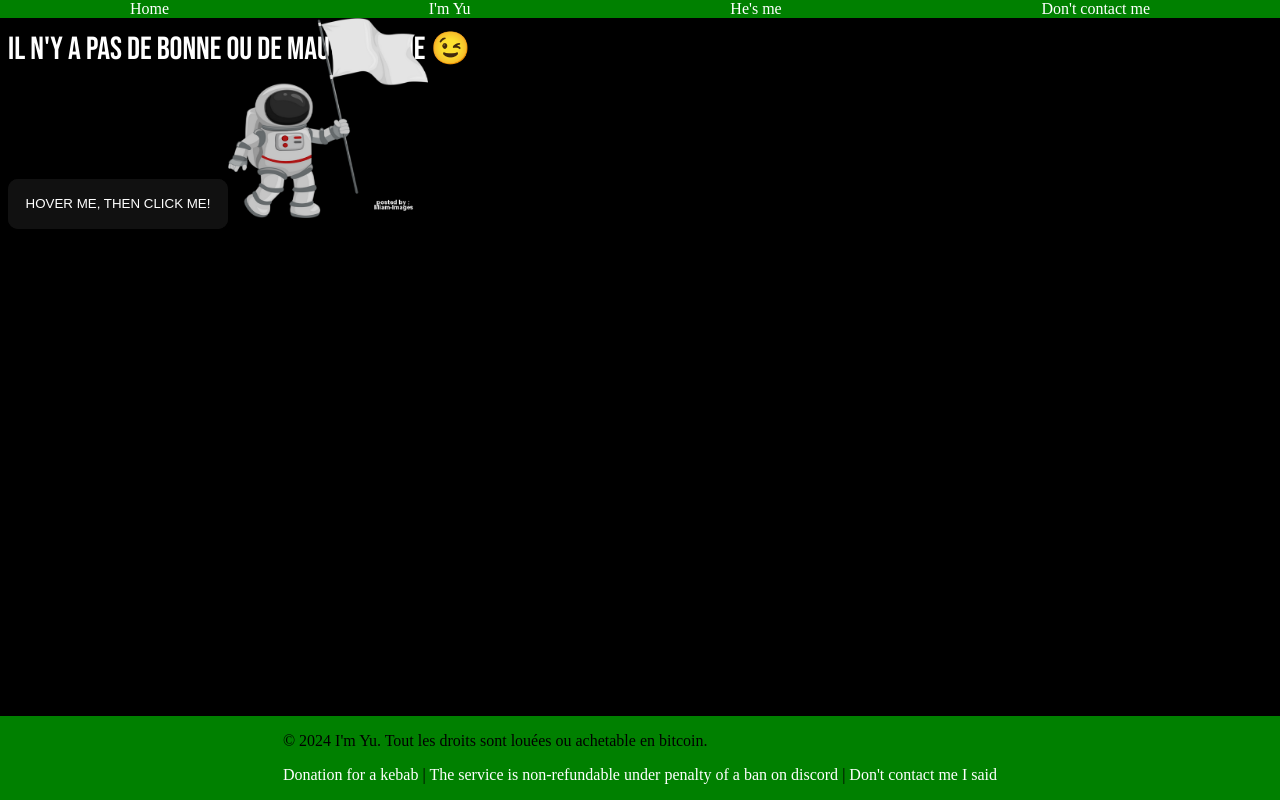
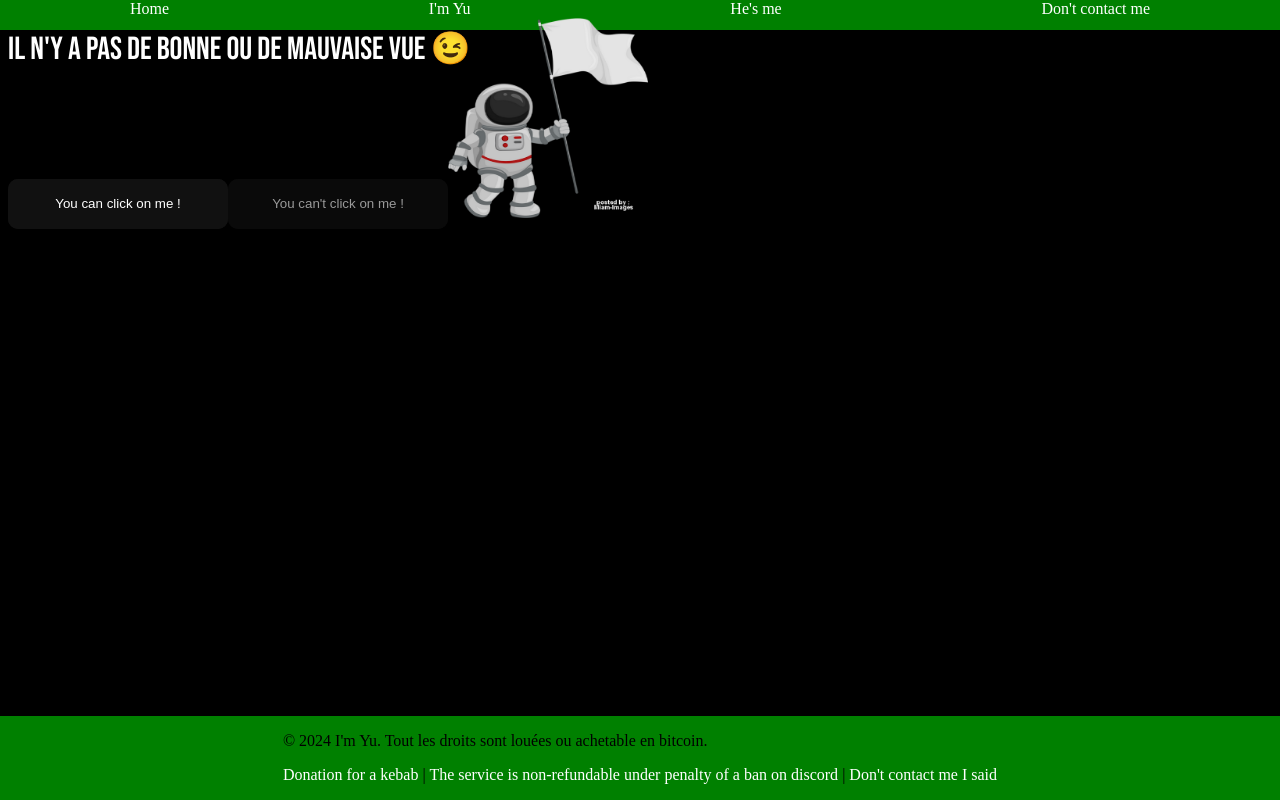
Before and after one commit to AmirDjelidi/Tp3_Interface_design, a Vue app in the folder vue-oauth-microsoft-graph/: page / in a window 1280 px wide. Built offline with nearby package versions, Linux system fonts and the light colour scheme; a web font is replaced by a local one.

Commit message:
Ex 7: create BaseButton with Primary color

```diff
--- a/vue-oauth-microsoft-graph/public/index.html
+++ b/vue-oauth-microsoft-graph/public/index.html
@@ -11,7 +11,7 @@
 
       <title><%= htmlWebpackPlugin.options.title %></title>
   </head>
-  <body style="background-color: black">
+  <body style="background-color: black;overflow-x: hidden">
     <noscript>
       <strong>We're sorry but <%= htmlWebpackPlugin.options.title %> doesn't work properly without JavaScript enabled. Please enable it to continue.</strong>
     </noscript>
--- a/vue-oauth-microsoft-graph/src/components/BaseButton.vue
+++ b/vue-oauth-microsoft-graph/src/components/BaseButton.vue
@@ -1,10 +1,11 @@
-<script setup>
+<template>
+  <button class="glow-on-hover" type="button">You can click on me !</button>
+  <button :disabled=true class="glow-on-hover disabled" type="button" >You can't click on me !</button>
+</template>
+
+<script>
 
 </script>
-
-<template>
-  <button class="glow-on-hover" type="button">HOVER ME, THEN CLICK ME!</button>
-</template>
 
 <style scoped>
 
@@ -19,6 +20,13 @@
   position: relative;
   z-index: 0;
   border-radius: 10px;
+
+}
+
+.glow-on-hover.disabled {
+  cursor: not-allowed;
+  opacity: 0.6;
+  animation: none;
 }
 
 .glow-on-hover:before {
@@ -48,7 +56,8 @@
   animation: ease-in-out fade-in 1s;
 }
 
-.glow-on-hover:hover:before {
+
+.glow-on-hover:not(.disabled):hover:before {
   opacity: 1;
 }
 
@@ -70,8 +79,5 @@
   100% { background-position: 0 0; }
 }
 
-@keyframes fade-in{
-  from { opacity: 1; }
-  to { opacity: 0; }
-}
+
 </style>
--- a/vue-oauth-microsoft-graph/src/components/base-header.vue
+++ b/vue-oauth-microsoft-graph/src/components/base-header.vue
@@ -19,6 +19,7 @@ nav {
   display: flex;
   position: fixed;
   width: 100%;
+  height: 30px;
   left: 0;
   top: 0;
   background-color: green;
```
